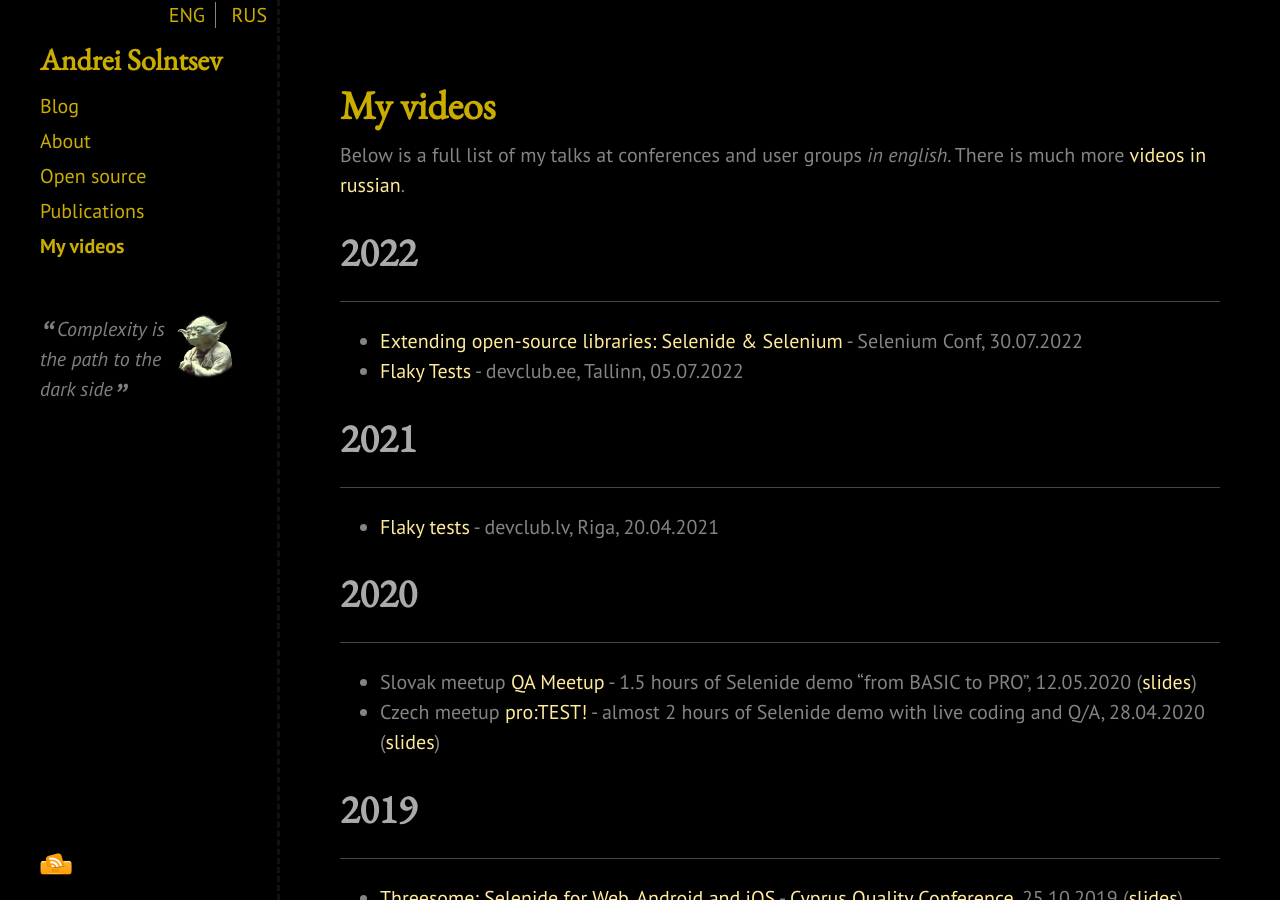
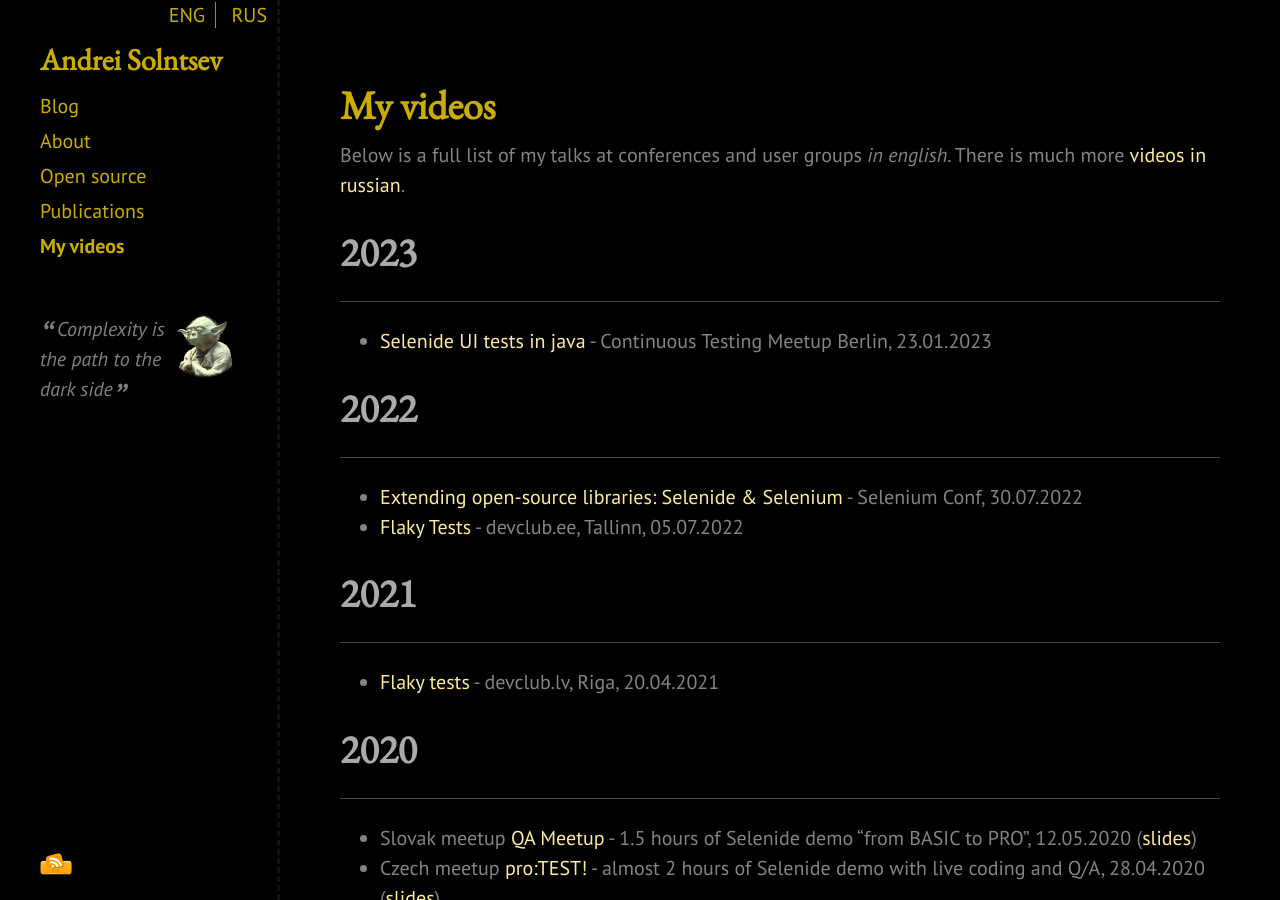
Before and after one commit to asolntsev/asolntsev.github.io, a Jekyll site: the page built from en/video.md, in a window 1280 px wide and 900 px high. Built offline with Jekyll 4.4.1, drawn with Linux system fonts in a browser that asks for light colours; nearby versions of some CDN libraries.

Commit message:
publish my first video in 2023 from Continuous Testing Meetup Berlin

```diff
--- a/en/video.md
+++ b/en/video.md
@@ -5,6 +5,10 @@ category: en
 ---
 
 Below is a full list of my talks at conferences and user groups _in english_. There is much more [videos in russian](/ru/video/).
+
+# 2023
+* * *
+* [Selenide UI tests in java](https://www.youtube.com/watch?v=5qiuRoUcICs&t=48m02s) - Continuous Testing Meetup Berlin, 23.01.2023
 
 # 2022
 * * *
```
Also changed, not shown: ru/video.md (+5 -0 lines).
